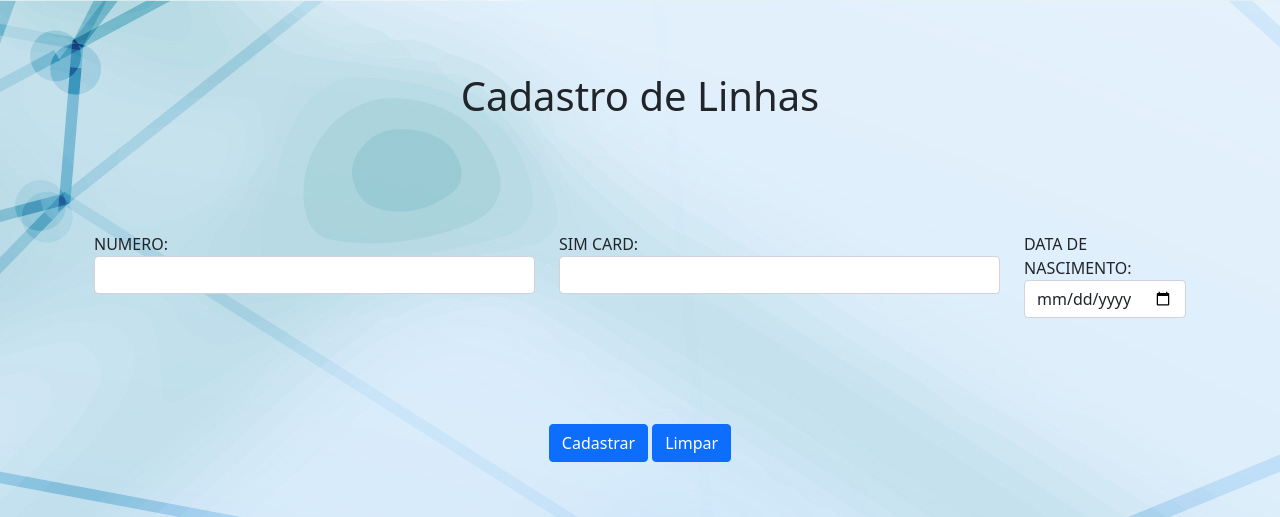
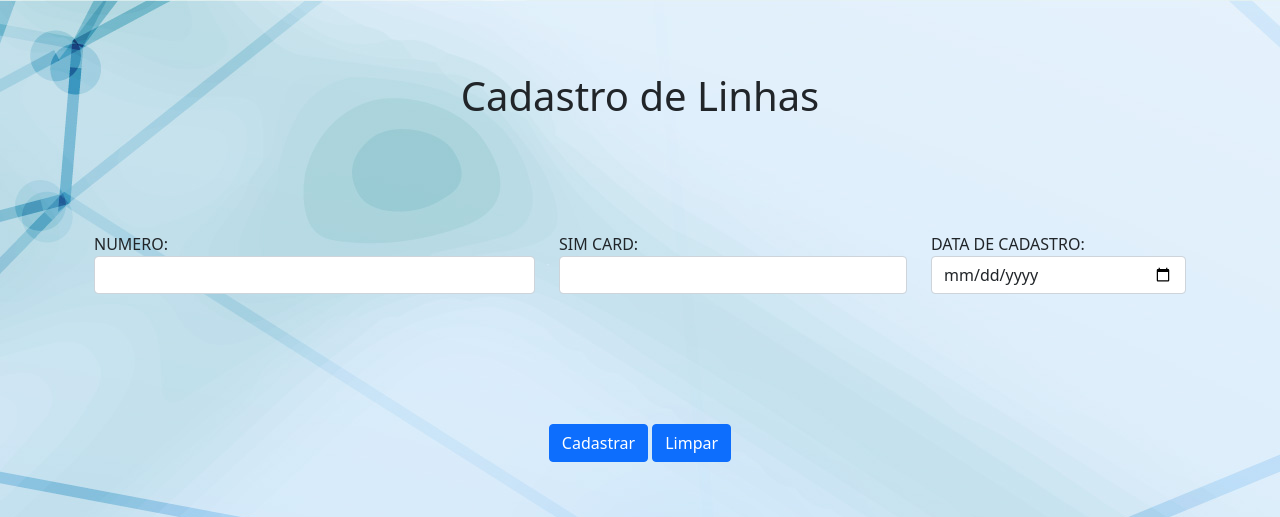
Before and after one commit to ricbalzan/PjWeb, a PHP site: page /View/User/linha.php in a window 1280 px wide. Shown: the top 517 px of the page. Run offline with PHP 8.4, Linux system fonts and the light colour scheme.

Commit message:
Update linha.php

```diff
--- a/View/User/linha.php
+++ b/View/User/linha.php
@@ -16,7 +16,7 @@
 
     </head>
 
-    <body background="/View/images/fundo.jpg">
+    <body background="/View/images/fundo.jpg" class="img-fluid" alt="Imagem responsiva">
 
     <form action="../../Controller/SimController.php" method="post" name="form_sim">
 
@@ -32,13 +32,13 @@
                     <input class="form-control" type="text" name="txtNumero" id="txtNumero" /><br><br>
                 </div>
 
-                <div class="col-md-5" id="txtSim">
+                <div class="col-md-4" id="txtSim">
                     <label for="txtSim">SIM CARD:</label>
                     <input class="form-control" type="text" name="txtSim" id="txtSim" /><br><br>
                 </div>
 
-                <div class="col-md-2" id="txtCadastro">
-                    <label for="txtCadastro">DATA DE NASCIMENTO:</label>
+                <div class="col-md-3" id="txtCadastro">
+                    <label for="txtCadastro">DATA DE CADASTRO:</label>
                     <input type="date" class="form-control" name="txtCadastro" id="txtCadastro" data-mask="00/00/0000" maxlength="8" /><br><br>
                 </div>
                 <br>
```
